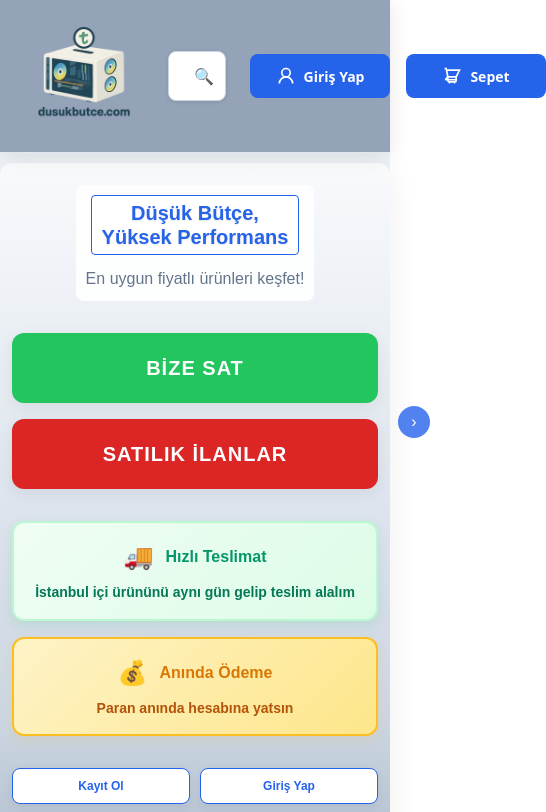
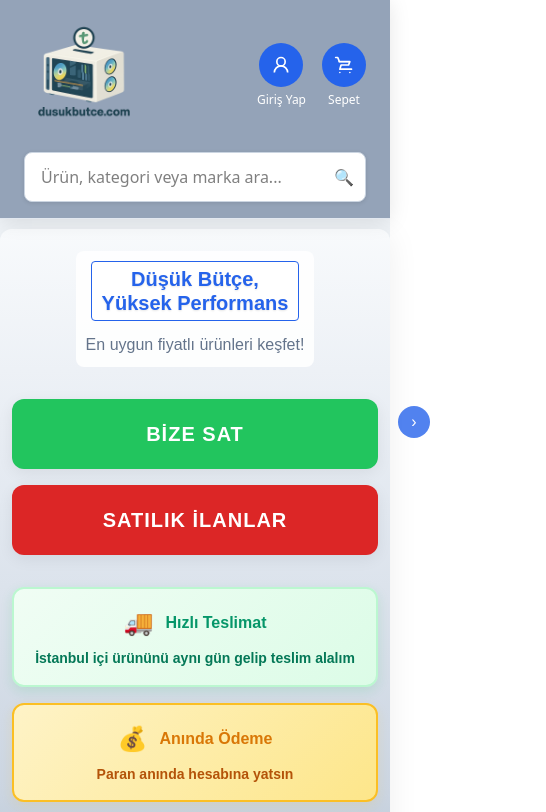
Before and after one commit to ozancidik/dusukbutce-web, a Next.js app: page / in a window 390 px wide. Shown: the top 812 px of the page, 546 px wide, since content can reach past the window. Built offline with nearby package versions, Linux system fonts and the light colour scheme.

Commit message:
Header responsive yapıldı: sepet ikonu güncellendi, logo büyütüldü, mobil layout eklendi

```diff
--- a/app/components/Header.tsx
+++ b/app/components/Header.tsx
@@ -6,6 +6,25 @@ import Search from "./Search";
 
 export default function Header() {
   return (
+    <>
+      <style jsx>{`
+        @media (max-width: 768px) {
+          .desktop-header {
+            display: none !important;
+          }
+          .mobile-header {
+            display: block !important;
+          }
+        }
+        @media (min-width: 769px) {
+          .desktop-header {
+            display: flex !important;
+          }
+          .mobile-header {
+            display: none !important;
+          }
+        }
+      `}</style>
     <header style={{
       position: "static",
       zIndex: 1000,
@@ -17,17 +36,21 @@ export default function Header() {
         maxWidth: "1600px",
         margin: "0 auto",
         padding: "16px 24px",
+      }}>
+        {/* Desktop Layout */}
+        <div style={{
           display: "flex",
           alignItems: "center",
           justifyContent: "space-between",
-      }}>
+        }}
+        className="desktop-header">
           {/* Logo */}
           <Link href="/" style={{ textDecoration: "none", flexShrink: 0 }}>
             <Image
               src="/logo.png"
               alt="Düşük Bütçe"
-            width={120}
-            height={45}
+              width={160}
+              height={60}
               priority
               style={{
                 objectFit: "contain",
@@ -98,15 +121,122 @@ export default function Header() {
                 gap: "8px",
               }}>
                 <svg width="20" height="20" viewBox="0 0 24 24" fill="none" xmlns="http://www.w3.org/2000/svg">
-                <path d="M3 3H5L5.4 5M7 13H17L21 5H5.4M7 13L5.4 5M7 13L4.7 15.3C4.3 15.7 4.6 16.5 5.1 16.5H17M17 13V17C17 18.1 16.1 19 15 19H9C7.9 19 7 18.1 7 17V13H17Z" stroke="currentColor" strokeWidth="2" fill="none"/>
-                <circle cx="9" cy="20" r="1" fill="currentColor"/>
-                <circle cx="15" cy="20" r="1" fill="currentColor"/>
+                  <path d="M2 3H4.5L6.5 8H19L17.5 12H8.5L7 17H21" stroke="currentColor" strokeWidth="2" strokeLinecap="round" strokeLinejoin="round" fill="none"/>
+                  <path d="M8 21C8 21.5523 7.55228 22 7 22C6.44772 22 6 21.5523 6 21C6 20.4477 6.44772 20 7 20C7.55228 20 8 20.4477 8 21Z" fill="currentColor"/>
+                  <path d="M20 21C20 21.5523 19.5523 22 19 22C18.4477 22 18 21.5523 18 21C18 20.4477 18.4477 20 19 20C19.5523 20 20 20.4477 20 21Z" fill="currentColor"/>
+                  <path d="M6 8H18" stroke="currentColor" strokeWidth="1.5" strokeLinecap="round"/>
                 </svg>
                 Sepet
               </button>
             </Link>
           </div>
         </div>
+
+        {/* Mobile Layout */}
+        <div style={{
+          display: "none",
+        }}
+        className="mobile-header">
+          {/* Top Row: Logo + Buttons */}
+          <div style={{
+            display: "flex",
+            alignItems: "center",
+            justifyContent: "space-between",
+            marginBottom: "16px",
+          }}>
+            {/* Logo */}
+            <Link href="/" style={{ textDecoration: "none", flexShrink: 0 }}>
+              <Image
+                src="/logo.png"
+                alt="Düşük Bütçe"
+                width={120}
+                height={45}
+                priority
+                style={{
+                  objectFit: "contain",
+                  cursor: "pointer",
+                  transition: "transform 0.2s"
+                }}
+              />
+            </Link>
+
+            {/* Buttons */}
+            <div style={{
+              display: "flex",
+              alignItems: "center",
+              gap: "16px",
+            }}>
+              <Link href="/login" style={{ textDecoration: "none", textAlign: "center" }}>
+                <button style={{
+                  background: "#2563eb",
+                  color: "white",
+                  border: "none",
+                  borderRadius: "50%",
+                  width: "44px",
+                  height: "44px",
+                  display: "flex",
+                  alignItems: "center",
+                  justifyContent: "center",
+                  cursor: "pointer",
+                  marginBottom: "4px",
+                }}>
+                  <svg width="20" height="20" viewBox="0 0 24 24" fill="none" xmlns="http://www.w3.org/2000/svg">
+                    <circle cx="12" cy="8" r="5" stroke="currentColor" strokeWidth="2" fill="none"/>
+                    <path d="M20 21C20 16.5817 16.4183 13 12 13C7.58172 13 4 16.5817 4 21" stroke="currentColor" strokeWidth="2" fill="none"/>
+                  </svg>
+                </button>
+                <div style={{
+                  fontSize: "12px",
+                  color: "white",
+                  fontWeight: "500",
+                  textAlign: "center",
+                  marginLeft: "-2px",
+                }}>
+                  Giriş Yap
+                </div>
+              </Link>
+              <Link href="/sepet" style={{ textDecoration: "none", textAlign: "center" }}>
+                <button style={{
+                  background: "#2563eb",
+                  color: "white",
+                  border: "none",
+                  borderRadius: "50%",
+                  width: "44px",
+                  height: "44px",
+                  display: "flex",
+                  alignItems: "center",
+                  justifyContent: "center",
+                  cursor: "pointer",
+                  marginBottom: "4px",
+                }}>
+                  <svg width="20" height="20" viewBox="0 0 24 24" fill="none" xmlns="http://www.w3.org/2000/svg">
+                    <path d="M2 3H4.5L6.5 8H19L17.5 12H8.5L7 17H21" stroke="currentColor" strokeWidth="2" strokeLinecap="round" strokeLinejoin="round" fill="none"/>
+                    <path d="M8 21C8 21.5523 7.55228 22 7 22C6.44772 22 6 21.5523 6 21C6 20.4477 6.44772 20 7 20C7.55228 20 8 20.4477 8 21Z" fill="currentColor"/>
+                    <path d="M20 21C20 21.5523 19.5523 22 19 22C18.4477 22 18 21.5523 18 21C18 20.4477 18.4477 20 19 20C19.5523 20 20 20.4477 20 21Z" fill="currentColor"/>
+                    <path d="M6 8H18" stroke="currentColor" strokeWidth="1.5" strokeLinecap="round"/>
+                  </svg>
+                </button>
+                <div style={{
+                  fontSize: "12px",
+                  color: "white",
+                  fontWeight: "500",
+                  textAlign: "center",
+                }}>
+                  Sepet
+                </div>
+              </Link>
+            </div>
+          </div>
+
+          {/* Bottom Row: Search Bar */}
+          <div style={{
+            width: "100%",
+          }}>
+            <Search />
+          </div>
+        </div>
+      </div>
     </header>
+    </>
   );
 }
```
Also changed, not shown: public/cart-icon.svg. Lines whose indentation alone changed are shown as unchanged.
